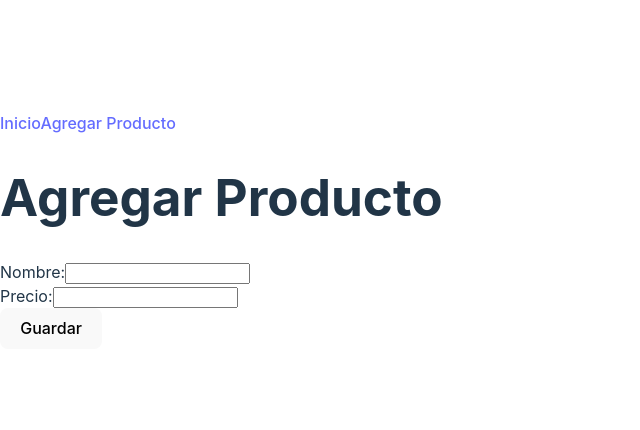
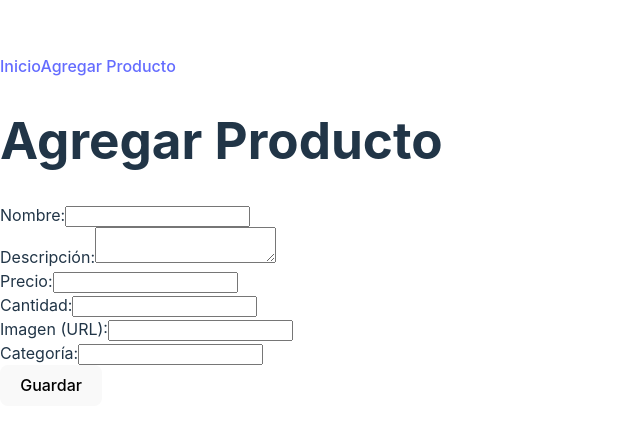
Before and after one commit to Carmenuvm/Tienda-inventario, a React (Vite) app in the folder frontend/: page /add in a window 1280 px wide. Shown: the part 170-600 px from the top of the page, without its empty margins (0-640 px from the left). Built offline with nearby package versions, Linux system fonts and the light colour scheme.

Commit message:
Agregando campos para el formulario de agg producto

```diff
--- a/frontend/src/components/ProductForm.jsx
+++ b/frontend/src/components/ProductForm.jsx
@@ -1,17 +1,21 @@
 // src/components/ProductForm.jsx
 import React, { useState } from 'react';
 
-const ProductForm = ({ product, onSubmit }) => {
-  const [formData, setFormData] = useState({
-    name: product ? product.name : '',
-    price: product ? product.price : '',
-  });
+const ProductForm = ({ onSubmit, initialData }) => {
+  const [formData, setFormData] = useState(
+    initialData || {
+      nombre: '',
+      descripcion: '',
+      precio: '',
+      cantidad: '',
+      imagen: '',
+      categoria: '',
+    }
+  );
 
   const handleChange = (e) => {
-    setFormData({
-      ...formData,
-      [e.target.name]: e.target.value,
-    });
+    const { name, value } = e.target;
+    setFormData({ ...formData, [name]: value });
   };
 
   const handleSubmit = (e) => {
@@ -25,18 +29,59 @@ const ProductForm = ({ product, onSubmit }) => {
         <label>Nombre:</label>
         <input
           type="text"
-          name="name"
-          value={formData.name}
+          name="nombre"
+          value={formData.nombre}
           onChange={handleChange}
+          required
+        />
+      </div>
+      <div>
+        <label>Descripción:</label>
+        <textarea
+          name="descripcion"
+          value={formData.descripcion}
+          onChange={handleChange}
+          required
         />
       </div>
       <div>
         <label>Precio:</label>
         <input
           type="number"
-          name="price"
-          value={formData.price}
+          name="precio"
+          value={formData.precio}
           onChange={handleChange}
+          required
+        />
+      </div>
+      <div>
+        <label>Cantidad:</label>
+        <input
+          type="number"
+          name="cantidad"
+          value={formData.cantidad}
+          onChange={handleChange}
+          required
+        />
+      </div>
+      <div>
+        <label>Imagen (URL):</label>
+        <input
+          type="text"
+          name="imagen"
+          value={formData.imagen}
+          onChange={handleChange}
+          required
+        />
+      </div>
+      <div>
+        <label>Categoría:</label>
+        <input
+          type="text"
+          name="categoria"
+          value={formData.categoria}
+          onChange={handleChange}
+          required
         />
       </div>
       <button type="submit">Guardar</button>
```
